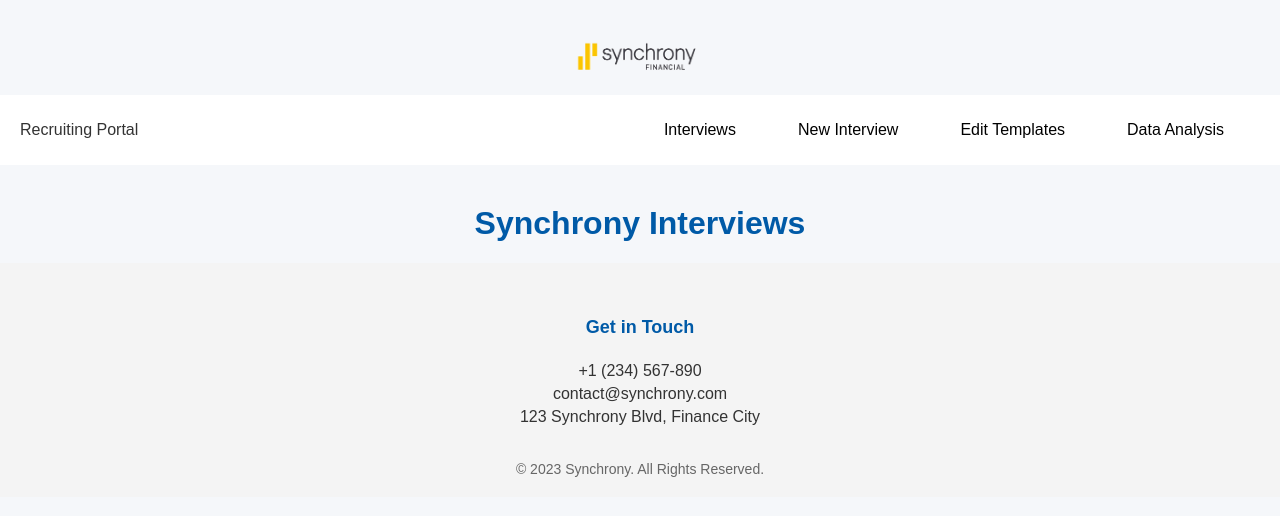
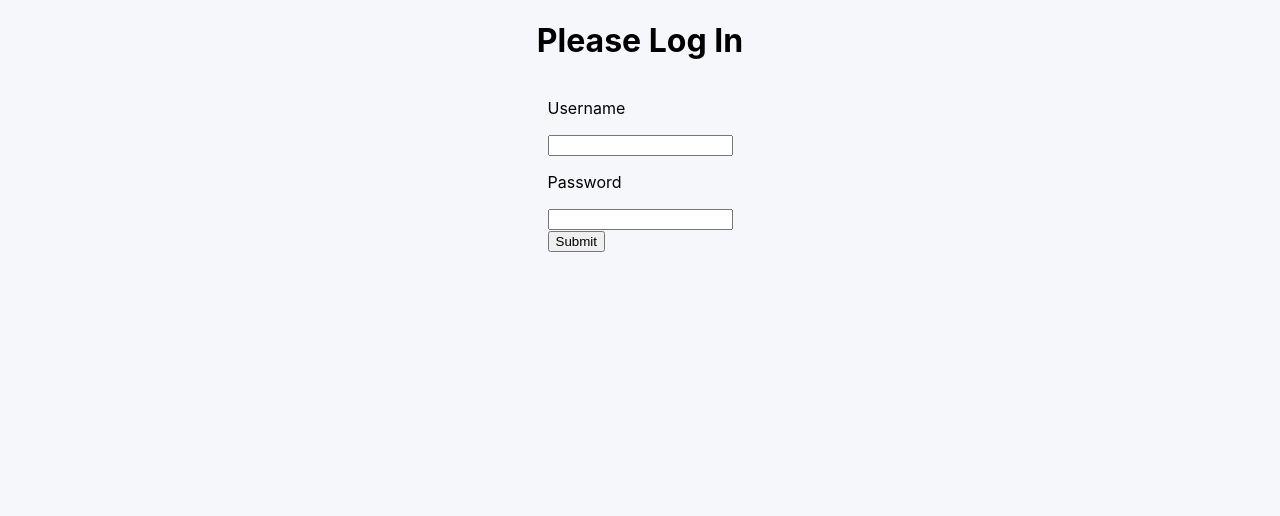
Before and after one commit to gautampirthiani/Synchrony-Interview-Process, a React (Create React App) app: page / in a window 1280 px wide. Shown: the top 516 px of the page. Built offline with nearby package versions, Linux system fonts and the light colour scheme.

Commit message:
Adding basic login page

```diff
--- a/src/App.js
+++ b/src/App.js
@@ -1,13 +1,19 @@
 // src/App.js
 import React from 'react';
+import { useState } from 'react';
 import { BrowserRouter as Router, Routes, Route } from 'react-router-dom';
 import HomePage from './components/HomePage';
 import Interviews from './components/Dashboard/Interviews';
 import NewInterview from './components/Dashboard/NewInterview';
+import Login from './components/Login';
 
 import './App.css';
 
 function App() {
+  const [token, setToken] = useState();
+  if(!token) {
+    return <Login setToken={setToken} />
+  }
   return (
     <Router>
       <Routes>
--- /dev/null
+++ b/src/components/Login.css
@@ -0,0 +1,5 @@
+.login-wrapper {
+    display: flex;
+    flex-direction: column;
+    align-items: center;
+}
--- /dev/null
+++ b/src/components/Login.js
@@ -0,0 +1,23 @@
+import React from 'react';
+import './Login.css';
+
+export default function Login() {
+  return(
+    <div className="login-wrapper">
+      <h1>Please Log In</h1>
+      <form>
+        <label>
+          <p>Username</p>
+          <input type="text" />
+        </label>
+        <label>
+          <p>Password</p>
+          <input type="password" />
+        </label>
+        <div>
+          <button type="submit">Submit</button>
+        </div>
+      </form>
+    </div>
+  )
+}
```
